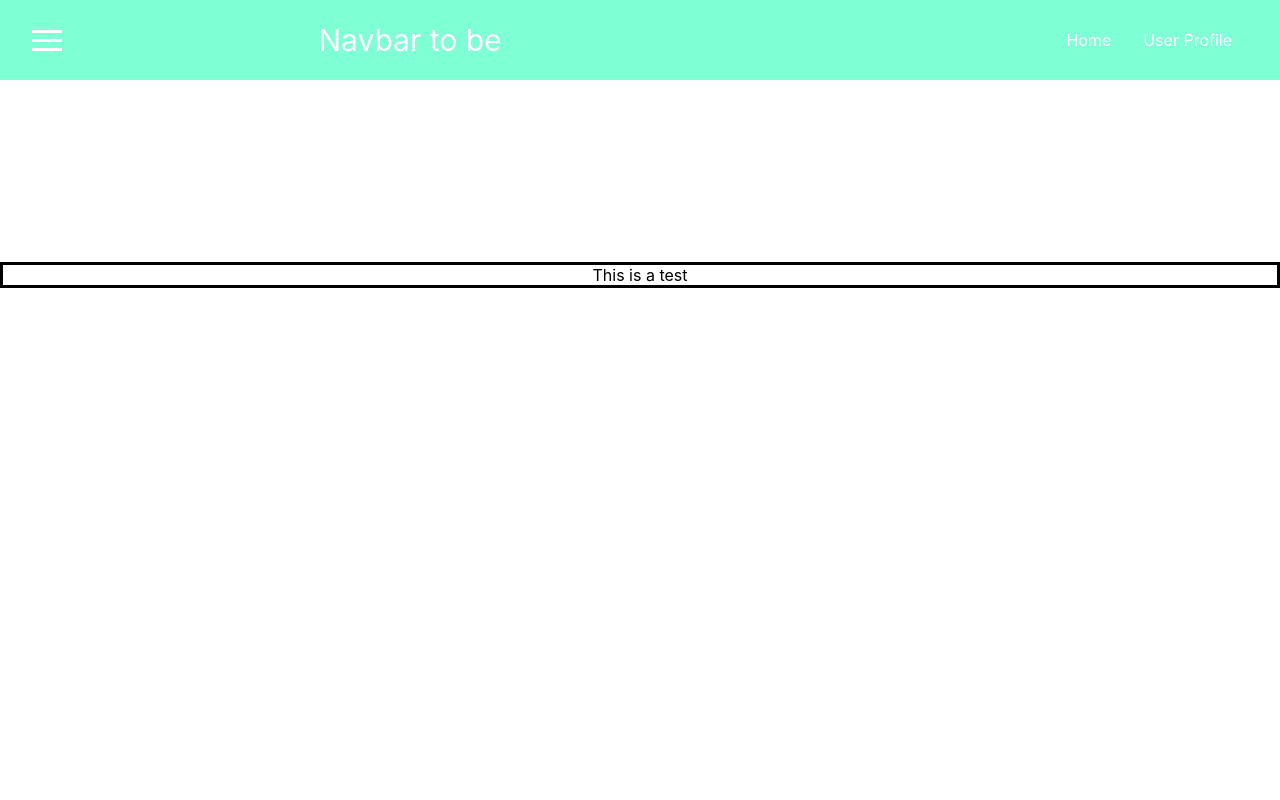
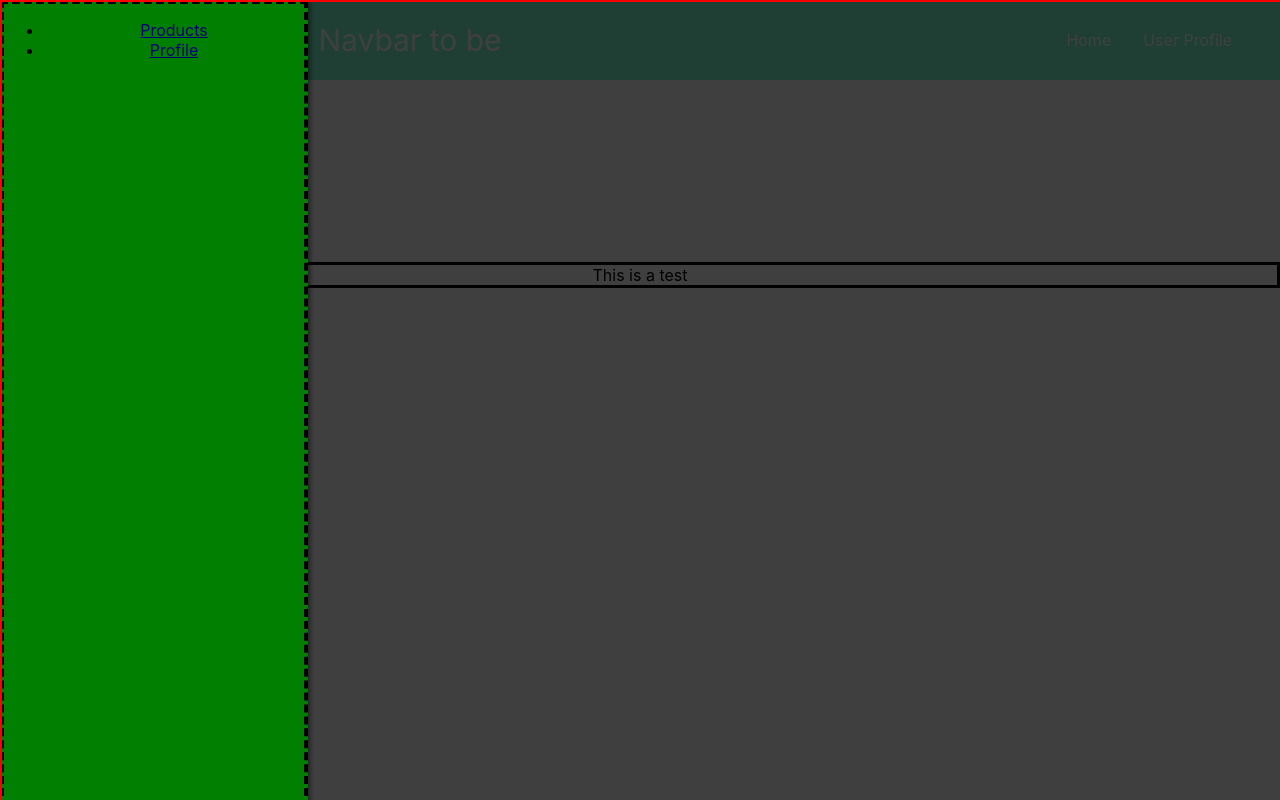
Before and after one commit to devcaceres1/galeria, a React (Create React App) app: page / in a window 1280 px wide. Built offline with nearby package versions, Linux system fonts and the light colour scheme.

Commit message:
Made some of the functional components into class instead

```diff
--- a/src/App.css
+++ b/src/App.css
@@ -1,3 +1,4 @@
 .App {
   text-align: center;
+  height : 100%;
 }
--- a/src/App.js
+++ b/src/App.js
@@ -1,12 +1,16 @@
 import React, { Component } from 'react';
 import Navbar from './components/Navbar/Navbar';
 import './App.css';
+import HamburgerMenu from './components/HamburgerMenu/HamburgerMenu';
+import GrayOutScreen from './components/GrayOutScreen/GrayOutScreen';
 
 class App extends Component {
   render () {
   return (
     <div className = "App">
     <Navbar/>
+    <HamburgerMenu/>
+    <GrayOutScreen/>
     <p> This is a test </p>
     </div>
     );
--- /dev/null
+++ b/src/components/GrayOutScreen/GrayOutScreen.css
@@ -0,0 +1,12 @@
+.gray-out{
+    position : fixed;
+    background-color : rgba(0,0,0,0.5);
+    height : 100%;
+    width : 100%;
+    z-index: 100;
+    top : 0;
+    left : 0;
+    border: double 2px red;
+
+
+}
--- /dev/null
+++ b/src/components/GrayOutScreen/GrayOutScreen.js
@@ -0,0 +1,13 @@
+import React, {Component} from 'react';
+import './GrayOutScreen.css'
+
+
+class GrayOutScreen extends Component {
+    render () {
+        return (
+            <div className = 'gray-out'> </div>
+        )
+    }
+}
+
+export default GrayOutScreen;
--- a/src/components/HamburgerMenu/HamburgerMenu.js
+++ b/src/components/HamburgerMenu/HamburgerMenu.js
@@ -0,0 +1,30 @@
+import React, {Component} from 'react';
+import './Toggle.css'
+
+
+class HamburgerMenu extends Component {
+    render (){
+        return (
+        <nav className = 'hamburger-menu'>
+            <div className = 'gray-out'> </div>
+        <ul>
+            <li> <a href = '/'> Products </a> </li>
+            <li> <a href = '/'> Profile </a> </li>
+        </ul>
+    </nav>
+        )
+    }
+}
+
+
+// const HamburgerMenu = props => (
+//     <nav className = 'hamburger-menu'>
+//         <ul>
+//             <li> <a href = '/'> Products </a> </li>
+//             <li> <a href = '/'> Profile </a> </li>
+//         </ul>
+//         <div className = 'gray-out'> </div>
+//     </nav>
+// );
+
+export default HamburgerMenu;
--- a/src/components/HamburgerMenu/Toggle.css
+++ b/src/components/HamburgerMenu/Toggle.css
@@ -7,15 +7,27 @@
     width : 32px;
     background : transparent;
     border : none;
-    cursor: pointer;
+    cursor : pointer;
 }
 
 .toggle-butt:focus{
-    outline: none;
+    outline : none;
 }
 
 .toggle-butt-row{
     width: 30px;
     height : 3px;
-    background-color: white;
+    background-color : white;
 }
+
+.hamburger-menu{
+    position : fixed;
+    height : 100%;
+    width : 300px;
+    background-color : lime;
+    box-shadow : 2px 0 5px rgba(0,0,0,0.5);
+    top : 0;
+    left: 0;
+    border: dashed 4px black;
+    z-index: 200;
+}
--- a/src/components/Navbar/Navbar.css
+++ b/src/components/Navbar/Navbar.css
@@ -4,6 +4,7 @@
     height : 10%;
     background-color: aquamarine;
     top: 0%;
+    left: 0%;
 }
 
 .navigator{
```
